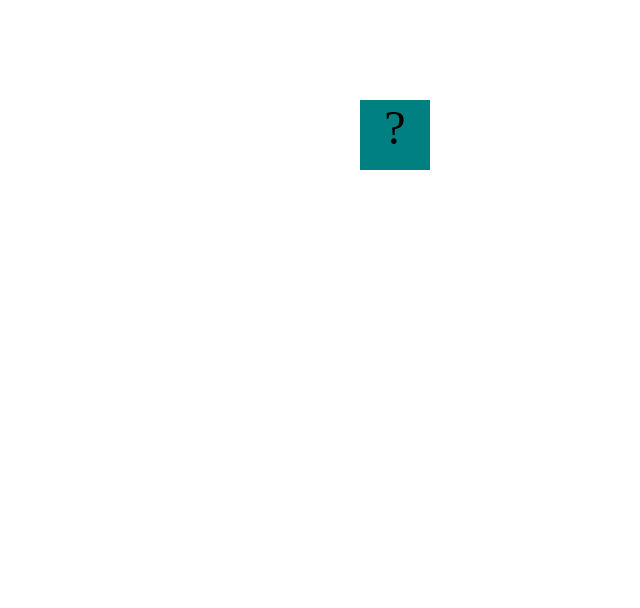
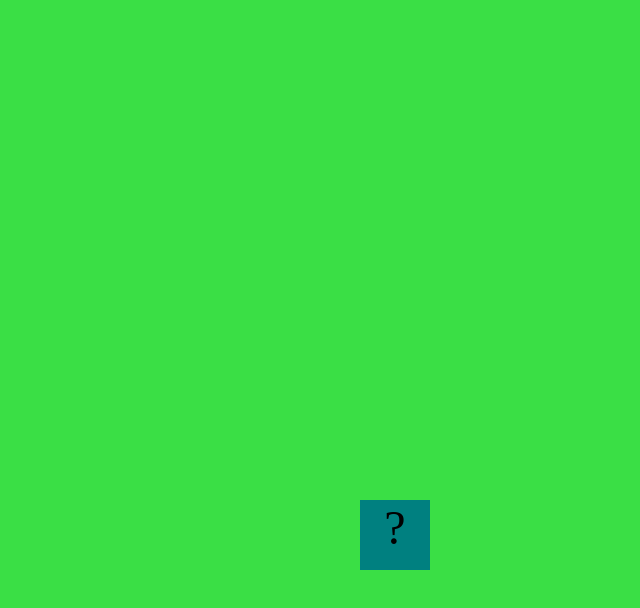
Before and after one commit to bhs-fsd-fall24/bhs-fsd-fall24, a plain HTML site: page projects/bouncing-box/index.html in a window 1280 px wide. Shown: the whole page, without its empty margins (640-1280 px from the left). Drawn offline with Linux system fonts and the light colour scheme.

Commit message:
saving bouncing box

```diff
--- a/projects/bouncing-box/index.html
+++ b/projects/bouncing-box/index.html
@@ -15,9 +15,9 @@
 			user-select: none;
 			display: block;
 			position: absolute;
-			top: 100px;
-			/* Change me! */
-			left: 0px;
+			visibility: hidden;
+
+
 		}
 
 		.board {
@@ -44,16 +44,21 @@
 			var box = jQuery('.box');	// reference to the HTML .box element
 			var board = jQuery('.board');	// reference to the HTML .board element
 			var boardWidth = board.width();	// the maximum X-Coordinate of the screen
-
+			var boardHeight = board.height();	// the maximum Y-Coordinate of the screen
+			board.css('background',getRandomColor()); //sets random background color
 			// Every 50 milliseconds, call the update Function (see below)
-			setInterval(update, 50);
+			var interval = setInterval(update, 50);
 
 			// Every time the box is clicked, call the handleBoxClick Function (see below)
 			box.on('click', handleBoxClick);
 
+			// Every time the box is missed, call the handleMisclicks Function (see below)
+			board.on('click', handleMisclicks);
+
 			// moves the Box to a new position on the screen along the X-Axis
-			function moveBoxTo(newPositionX) {
+			function moveBoxTo(newPositionX, newPositionY) {
 				box.css("left", newPositionX);
+				box.css("top", newPositionY);
 			}
 
 			// changes the text displayed on the Box
@@ -67,6 +72,11 @@
 
 			// TODO 2 - Variable declarations
 			var positionX = 0;
+			var positionY =  0;
+			var speedX = 10;
+			var speedY = 5;
+			var points = 0;
+			var misclicks = 0;
 
 
 			/*
@@ -75,10 +85,26 @@
 			turn it around!
 			*/
 			function update() {
-				// Increase position by 10
-				positionX = positionX + 10;
-				moveBoxTo(positionX);
-
+				if (misclicks > 10) {
+					box.css("visibility", 'hidden');
+					board.text("Game Over!")
+				}
+				box.css("visibility", 'visible');
+				if (positionX + 70 > boardWidth ) {
+					speedX *= -1;
+				}
+				if (positionX < 0 ) {
+					speedX *= -1;
+				}
+				if (positionY + 70 > boardHeight ) {
+					speedY *= -1;
+				}
+				if (positionY < 0 ) {
+					speedY *= -1;
+				}
+				positionX = positionX + speedX;
+				positionY = positionY + speedY;
+				moveBoxTo(positionX, positionY);
 			};
 
 			/*
@@ -87,10 +113,39 @@
 			the left side of the screen.
 			*/
 			function handleBoxClick() {
-
-
+				positionX = Math.floor(Math.random() * 3 * boardWidth / 4);
+				positionY = Math.floor(Math.random() * 3 * boardHeight / 4);
+				points += 1;
+				changeBoxText(points);
+				increaseSpeed(speedX,3);
+				increaseSpeed(speedY,1);
+				board.css('background',getRandomColor());
 			};
 
+			function handleMisclicks() {
+				misclicks += 1;
+			}
+
+			//ppf: pixels per frame
+			function increaseSpeed(speed,ppf) {
+				if (speed < 0) {
+					speed -= ppf;
+				} else {
+					speed += ppf;
+				}
+			};
+
+			function getRandomColor() {
+				var randomRed = Math.random() * 255;
+				var randomGreen = Math.random() * 255;
+				var randomBlue = Math.random() * 255;
+				var colorStr = "rgb("+ randomRed +", "+ randomGreen +", "+ randomBlue +")"
+				return colorStr;
+			}
+
+			function endGame() {
+				clearInterval(interval);
+			}
 
 
 
```
